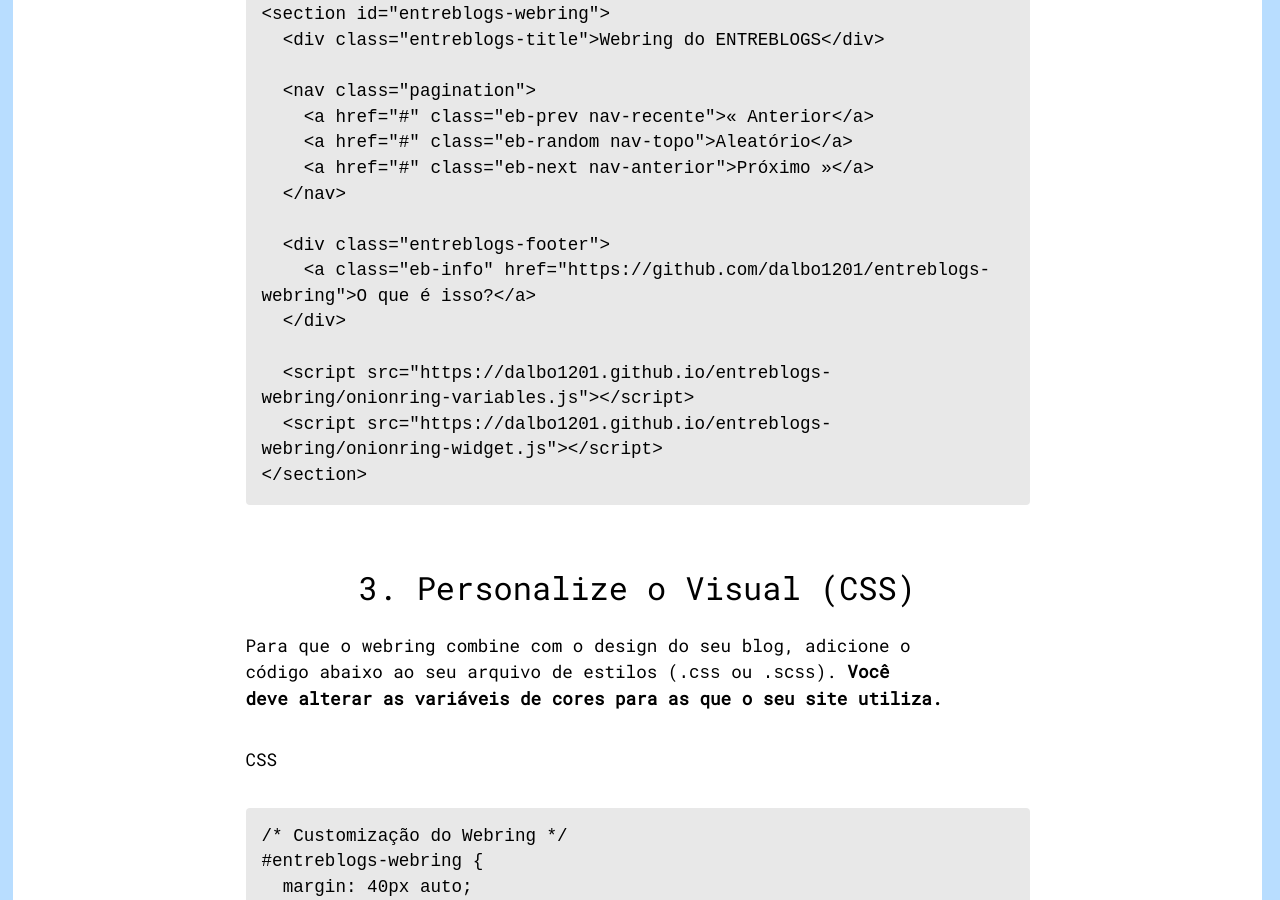
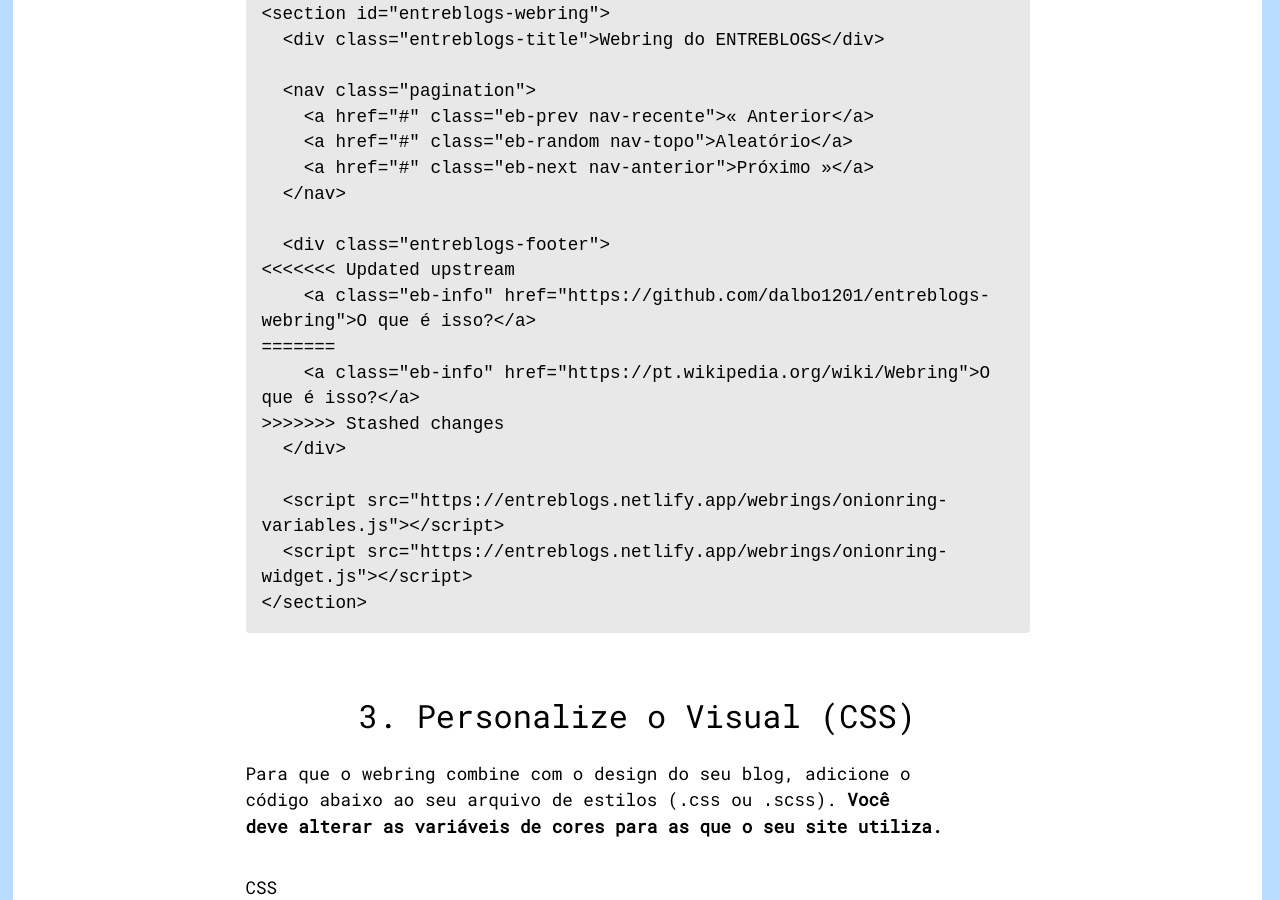
Before and after one commit to bamoretti/entreblogs, a Jekyll site: the page built from tutorial-webring.md, in a window 1280 px wide and 900 px high, scrolled down 1286 px. Built offline with Jekyll 4.4.1, drawn with Linux system fonts in a browser that asks for light colours; nearby versions of some CDN libraries; comment, search, counter and statistics services are not loaded; some of the changed text lies outside the part shown.

Commit message:
Add webring scripts and update tutorial links
Add onionring-variables.js (list of sites and ring config) and onionring-widget.js (activates prev/next/random links and fills ring name). Update tutorial to load the scripts from entreblogs.netlify.app and add a contact email for inclusion requests. Note: the tutorial contains unresolved merge conflict markers around the footer info link that should be resolved (GitHub vs Wikipedia link).

````diff
--- a/tutorial-webring.md
+++ b/tutorial-webring.md
@@ -33,11 +33,15 @@
   </nav>
 
   <div class="entreblogs-footer">
+<<<<<<< Updated upstream
     <a class="eb-info" href="https://github.com/dalbo1201/entreblogs-webring">O que é isso?</a>
+=======
+    <a class="eb-info" href="https://pt.wikipedia.org/wiki/Webring">O que é isso?</a>
+>>>>>>> Stashed changes
   </div>
 
-  <script src="https://dalbo1201.github.io/entreblogs-webring/onionring-variables.js"></script>
-  <script src="https://dalbo1201.github.io/entreblogs-webring/onionring-widget.js"></script>
+  <script src="https://entreblogs.netlify.app/webrings/onionring-variables.js"></script>
+  <script src="https://entreblogs.netlify.app/webrings/onionring-widget.js"></script>
 </section>
 ```
 
````
Also changed, not shown: other parts of tutorial-webring.md (+1 -1 lines), assets/webrings/onionring-variables.js (added, +41 -0 lines), assets/webrings/onionring-widget.js (added, +29 -0 lines).
